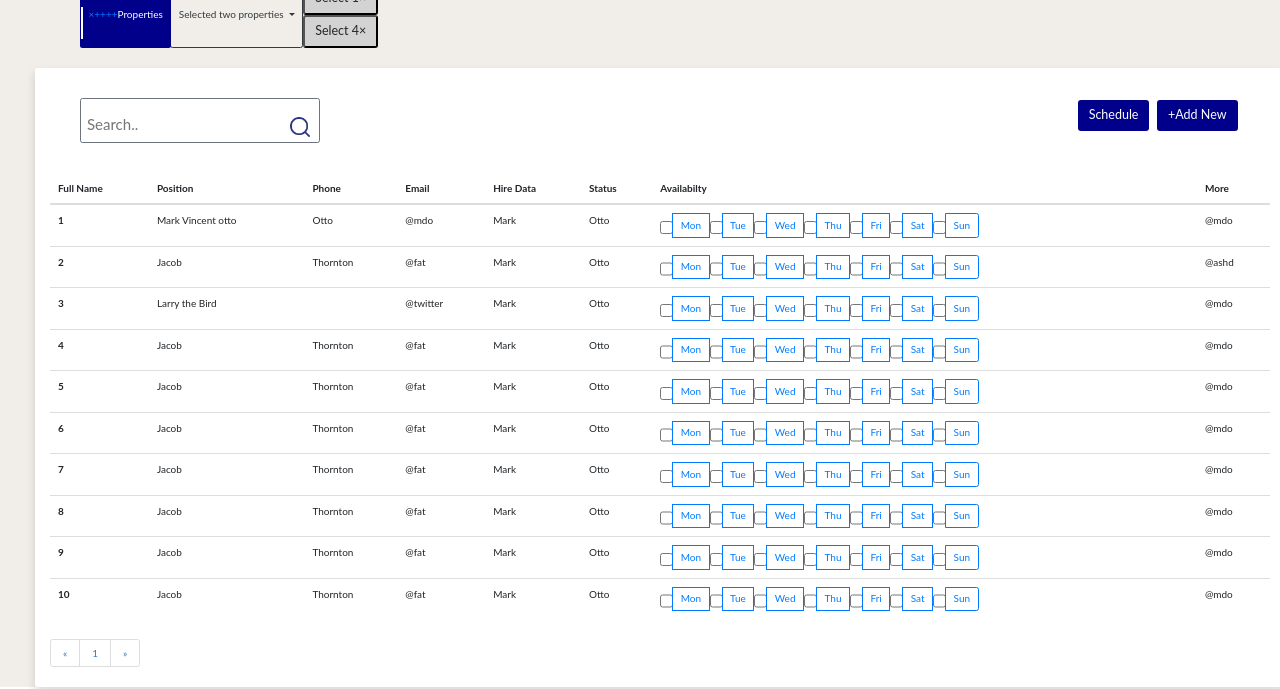
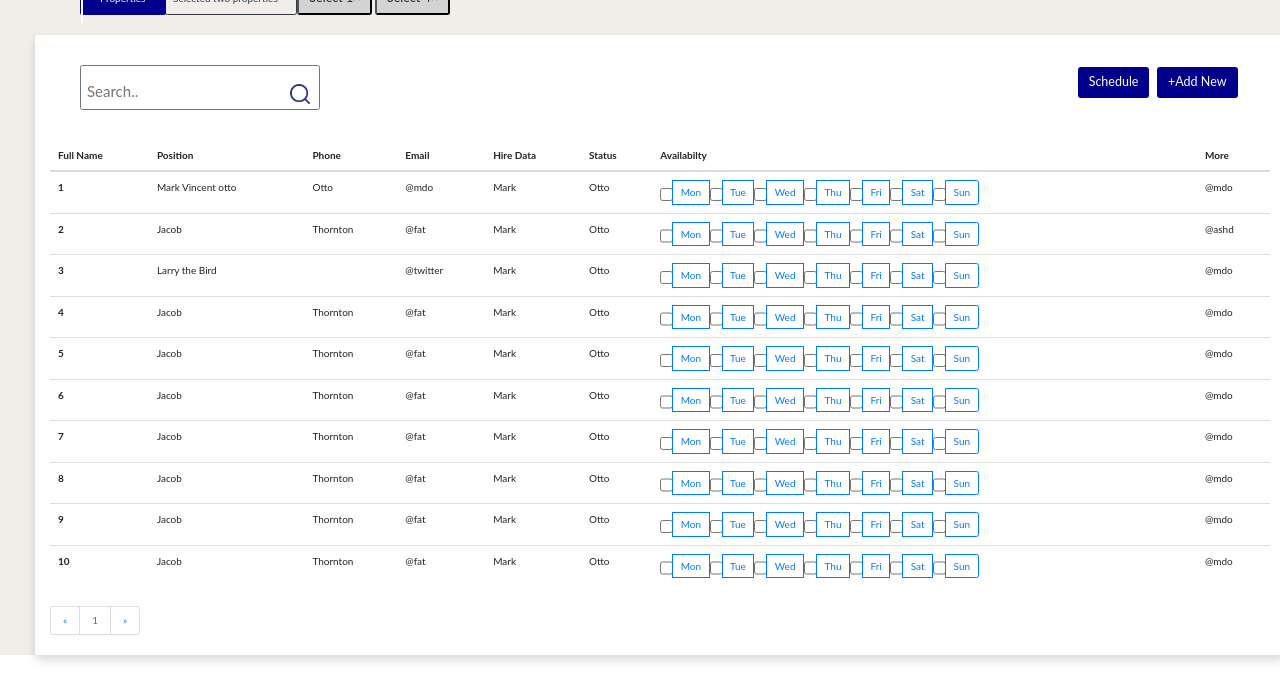
Before and after one commit to HarvinderSinghPawar/inncommander, a plain HTML site: page index.html in a window 1280 px wide. Shown: the part 111-800 px from the top of the page. Drawn offline with nearby package versions, Linux system fonts and the light colour scheme.

Commit message:
Update index.html

```diff
--- a/index.html
+++ b/index.html
@@ -39,6 +39,8 @@
 
 
                 <div class="nav__list">
+                    <a href="javascript:void(0)"
+                        class="closebtn" style="font-size: x-large; color: white; margin-left: 170px;"onclick="closeNav()">×</a>
 
                     <a href="#" class="nav__link active">
                         <img src="Marketo assets\Side panel Icons\icon\grid.png" class="nav__iconImg">
@@ -83,25 +85,21 @@
                     <a href="#" class="nav__link">
                         <img src="Marketo assets\Side panel Icons\icon\home.png" class="nav__iconImg">
                         <span class="nav__name">Property</span>
-                        <img class="nav__downArrow" src="Marketo assets\Side panel Icons\icon\chevron-down.png">
                     </a>
                     <a href="#" class="nav__link">
                         <img src="Marketo assets\Side panel Icons\icon\check-circle.png" class="nav__iconImg">
                         <span class="nav__name">Checklist</span>
-                        <img class="nav__downArrow" src="Marketo assets\Side panel Icons\icon\chevron-down.png">
                     </a>
                     <a href="#" class="nav__link">
                         <img src="Marketo assets\Side panel Icons\icon\file-text.png" class="nav__iconImg">
                         <span class="nav__name">Reports</span>
-                        <img class="nav__downArrow" src="Marketo assets\Side panel Icons\icon\chevron-down.png">
                     </a>
                 </div>
             </div>
 
-            <a href="#" class="nav__link">
+            <a href="#" class="nav__link" id="settings">
                 <img src="Marketo assets\Side panel Icons\icon\icon\settings.png" class="nav__iconImg">
                 <span class="nav__name">Settings</span>
-                <img class="nav__downArrow" src="Marketo assets\Side panel Icons\icon\chevron-down.png">
             </a>
 
         </nav>
@@ -149,11 +147,9 @@
             <div style="clear: both;"></div>
             <!--Left Group Buttons in Header-->
             <div class="btn-group container" style="width: 400px; margin-left: 50px;">
-
                 <!--Properties Header Buttons-->
                 <button type="button" class="btn active rounded" style="
-                 font-size: 10px; background-color: darkblue; color: white;"><a href="javascript:void(0)"
-                        class="closebtn" onclick="closeNav()">×++++</a>Properties</button>
+                 font-size: 10px; background-color: darkblue; color: white;">Properties</button>
                 <span class="btn-group">
                     <button class="btn btn-outline-dark dropdown-toggle rounded" type="button" style="font-size: 10px;"
                         data-toggle="dropdown">
```
